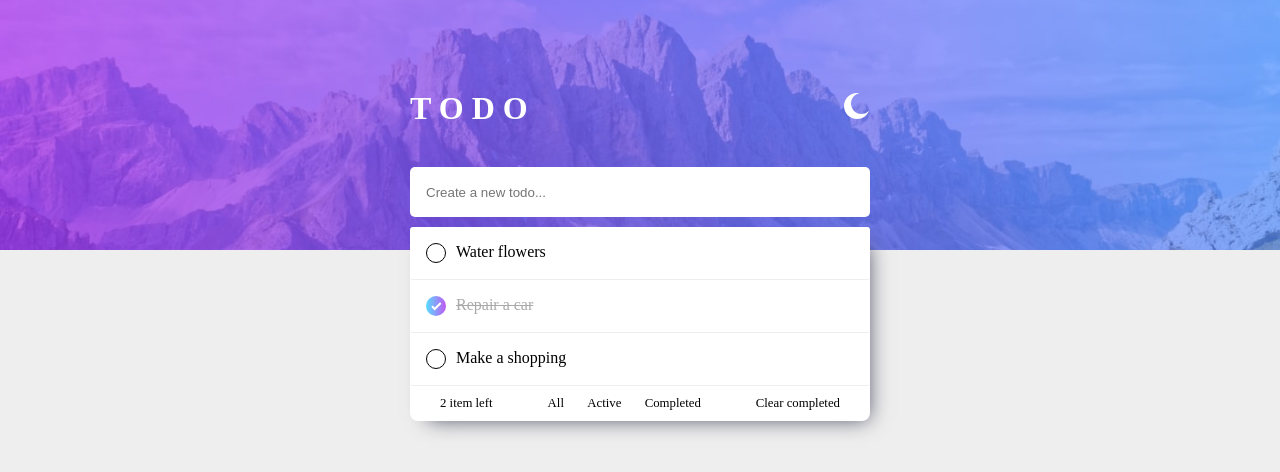
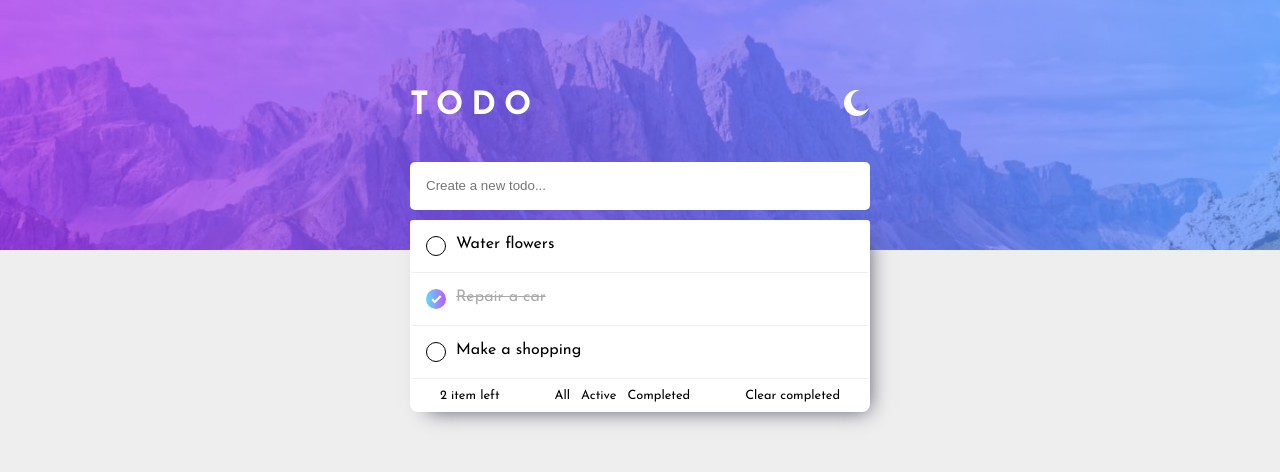
Before and after one commit to orzelman/Todo, a React (Create React App) app: page / in a window 1280 px wide. Shown: the top 472 px of the page. Built offline with nearby package versions, Linux system fonts and the light colour scheme.

Commit message:
dark mode

```diff
--- a/public/index.css
+++ b/public/index.css
@@ -1,12 +1,22 @@
+:root {
+  --very-dark-blue: hsl(235, 21%, 11%)
+}
+
 * {
    box-sizing: border-box;
    margin: 0;
    padding: 0;
  }
+ body {
+  font-family: 'Josefin Sans', sans-serif;
+ }
  .todo-container {
    width: 100%;
    height: 100vh;
    background-color: #eee;
+ }
+ .app.dark .todo-container {
+  background-color: var(--very-dark-blue);
  }
  .todo-logo {
    position: relative;
@@ -15,6 +25,9 @@
    background-image: url("./images/bg-desktop-light.jpg");
    background-size: cover;
    background-position: center;
+ }
+ .app.dark .todo-logo {
+  background-image: url("./images/bg-desktop-dark.jpg");
  }
  .todo {
    position: relative;
@@ -29,6 +42,18 @@
    color: white;
    letter-spacing: 8px;
  }
+ .theme-icon {
+  cursor: pointer;
+ }
+ .app.dark .theme-icon-moon {
+  display: none;
+ }
+.theme-icon-sun {
+  display: none;
+}
+.app.dark .theme-icon-sun {
+  display: block;
+}
  .todo-add-item {
    margin: 10px auto;
    padding: 16px;
--- a/public/index.html
+++ b/public/index.html
@@ -4,6 +4,9 @@
     <meta charset="utf-8" />
     <title>React App</title>
     <link rel="stylesheet" href="index.css">
+    <link rel="preconnect" href="https://fonts.googleapis.com">
+    <link rel="preconnect" href="https://fonts.gstatic.com" crossorigin>
+    <link href="https://fonts.googleapis.com/css2?family=Josefin+Sans:wght@400;700&display=swap" rel="stylesheet">
   </head>
   <body>
     <noscript>You need to enable JavaScript to run this app.</noscript>
--- a/src/App.js
+++ b/src/App.js
@@ -1,12 +1,22 @@
-import { useState } from "react";
+import { useState, useEffect } from "react";
 import List from "./components/List";
 import db from "./db/database.json";
 
 function App() {
   const [tasks, setTasks] = useState(db);
-  tasks.map((task) => {
-    return task;
-  });
+  const [theme, setTheme] = useState("");
+  useEffect(() => {
+    const initialTheme = localStorage.getItem("theme") || "light";
+    localStorage.setItem("theme", initialTheme);
+    setTheme(initialTheme);
+  }, []);
+  function changeTheme() {
+    const newTheme = theme === "light" ? "dark" : "light";
+    localStorage.setItem("theme", newTheme);
+    setTheme(newTheme);
+    console.log("theme: ", theme)
+  }
+
   function addTask(newItem) {
     const maxId = () => {
       let currentMax = 0;
@@ -18,7 +28,7 @@ function App() {
     const newTask = {
       _id: maxId() + 1,
       content: newItem,
-      active: true
+      active: true,
     };
     const copyTasks = [...tasks];
     copyTasks.push(newTask);
@@ -35,13 +45,14 @@ function App() {
     setTasks(newTasks);
   }
   return (
-    <div className="App">
+    <div className={`app ${theme==="light"? "" : "dark"}`}>
       <div className="logo">
         <List
           tasks={tasks}
           addTask={addTask}
           deleteTask={deleteTask}
           disactiveTask={disactiveTask}
+          changeTheme={changeTheme}
         />
       </div>
     </div>
--- a/src/components/List.jsx
+++ b/src/components/List.jsx
@@ -14,15 +14,32 @@ function List(props) {
       <div className="todo">
         <div className="todo-top">
           <h1>TODO</h1>
-          <h1>
-            <svg xmlns="http://www.w3.org/2000/svg" width="26" height="26">
+          <h2 className="theme-icon" onClick={props.changeTheme}>
+            <svg
+              className="theme-icon-moon"
+              xmlns="http://www.w3.org/2000/svg"
+              width="26"
+              height="26"
+            >
               <path
                 fill="#FFF"
                 fill-rule="evenodd"
                 d="M13 0c.81 0 1.603.074 2.373.216C10.593 1.199 7 5.43 7 10.5 7 16.299 11.701 21 17.5 21c2.996 0 5.7-1.255 7.613-3.268C23.22 22.572 18.51 26 13 26 5.82 26 0 20.18 0 13S5.82 0 13 0z"
               />
             </svg>
-          </h1>
+            <svg
+              className="theme-icon-sun"
+              xmlns="http://www.w3.org/2000/svg"
+              width="26"
+              height="26"
+            >
+              <path
+                fill="#FFF"
+                fill-rule="evenodd"
+                d="M13 21a1 1 0 011 1v3a1 1 0 11-2 0v-3a1 1 0 011-1zm-5.657-2.343a1 1 0 010 1.414l-2.121 2.121a1 1 0 01-1.414-1.414l2.12-2.121a1 1 0 011.415 0zm12.728 0l2.121 2.121a1 1 0 01-1.414 1.414l-2.121-2.12a1 1 0 011.414-1.415zM13 8a5 5 0 110 10 5 5 0 010-10zm12 4a1 1 0 110 2h-3a1 1 0 110-2h3zM4 12a1 1 0 110 2H1a1 1 0 110-2h3zm18.192-8.192a1 1 0 010 1.414l-2.12 2.121a1 1 0 01-1.415-1.414l2.121-2.121a1 1 0 011.414 0zm-16.97 0l2.121 2.12A1 1 0 015.93 7.344L3.808 5.222a1 1 0 011.414-1.414zM13 0a1 1 0 011 1v3a1 1 0 11-2 0V1a1 1 0 011-1z"
+              />
+            </svg>
+          </h2>
         </div>
         <AddItem addTask={props.addTask} />
         <div className="todo-list">
--- /dev/null
+++ b/src/scripts.js
@@ -0,0 +1,6 @@
+export default scripts = {
+   setTheme: function() {
+      const mode = localStorage.getItem("theme" || "light");
+
+   }
+}
```
